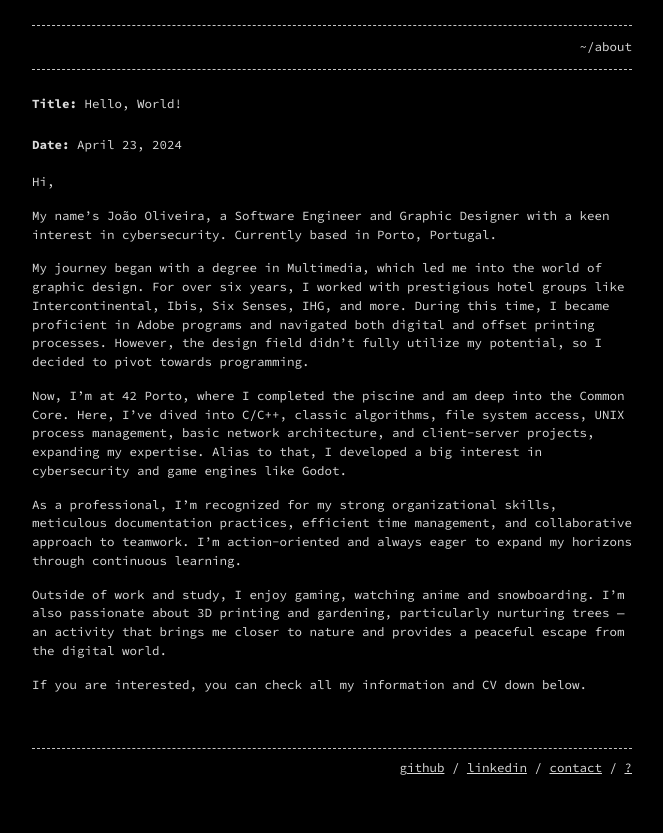
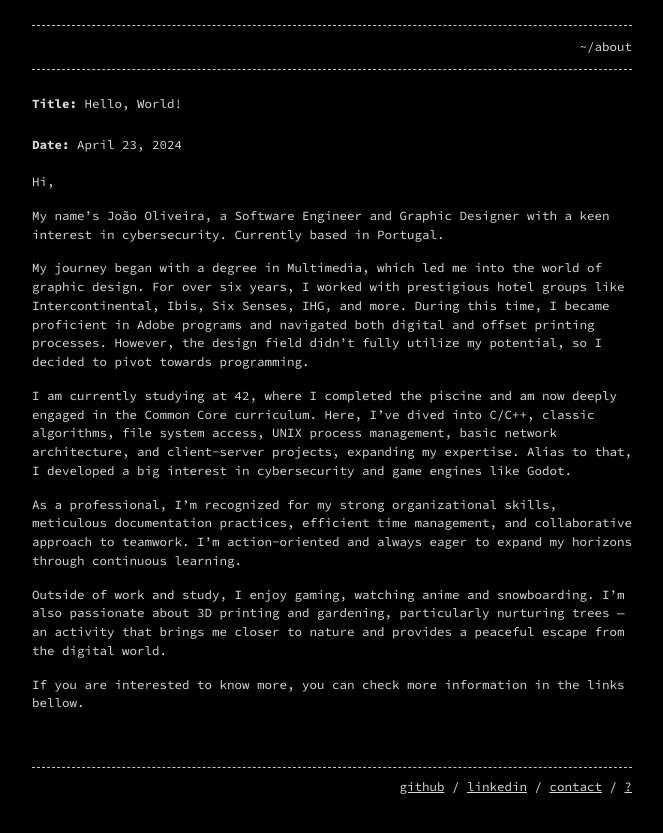
Before and after one commit to Deoxizn/deoxizn.github.io, a Jekyll site: the page built from index.md, in a window 1280 px wide. Shown: the top 833 px of the page, without its empty margins (308-971 px from the left). Built offline with Jekyll 4.4.1, drawn with Linux system fonts in a browser that asks for light colours.

Commit message:
Update index.md

```diff
--- a/index.md
+++ b/index.md
@@ -10,14 +10,14 @@ permalink: /
 
 <br>Hi,
 
-My name's João Oliveira, a Software Engineer and Graphic Designer with a keen interest in cybersecurity. Currently based in Porto, Portugal.
+My name's João Oliveira, a Software Engineer and Graphic Designer with a keen interest in cybersecurity. Currently based in Portugal.
 
 My journey began with a degree in Multimedia, which led me into the world of graphic design. For over six years, I worked with prestigious hotel groups like Intercontinental, Ibis, Six Senses, IHG, and more. During this time, I became proficient in Adobe programs and navigated both digital and offset printing processes. However, the design field didn't fully utilize my potential, so I decided to pivot towards programming.
 
-Now, I'm at 42 Porto, where I completed the piscine and am deep into the Common Core. Here, I've dived into C/C++, classic algorithms, file system access, UNIX process management, basic network architecture, and client-server projects, expanding my expertise. Alias to that, I developed a big interest in cybersecurity and game engines like Godot.
+I am currently studying at 42, where I completed the piscine and am now deeply engaged in the Common Core curriculum. Here, I've dived into C/C++, classic algorithms, file system access, UNIX process management, basic network architecture, and client-server projects, expanding my expertise. Alias to that, I developed a big interest in cybersecurity and game engines like Godot.
 
 As a professional, I'm recognized for my strong organizational skills, meticulous documentation practices, efficient time management, and collaborative approach to teamwork. I'm action-oriented and always eager to expand my horizons through continuous learning.
 
 Outside of work and study, I enjoy gaming, watching anime and snowboarding. I'm also passionate about 3D printing and gardening, particularly nurturing trees — an activity that brings me closer to nature and provides a peaceful escape from the digital world.
 
-If you are interested, you can check all my information and CV down below.
+If you are interested to know more, you can check more information in the links bellow.
```
